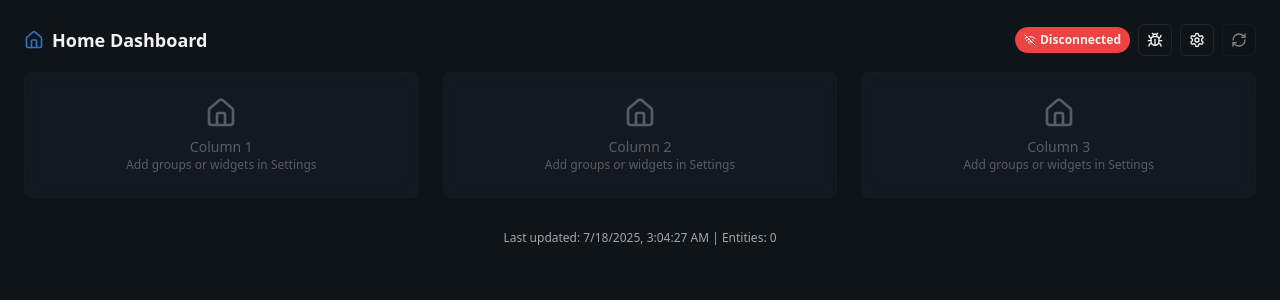
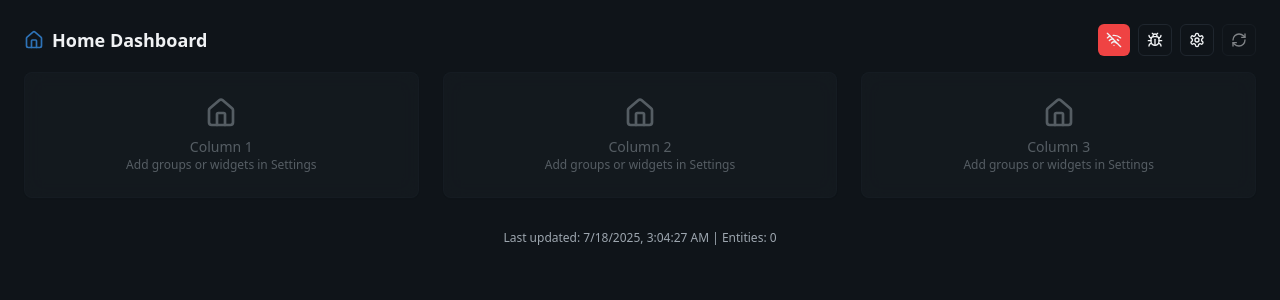
Before and after one commit to masterloucks/smart-home-mosaic-view, a React (Vite) app: page / in a window 1280 px wide. Shown: the top 300 px of the page. Built offline with nearby package versions, Linux system fonts and the light colour scheme.

Commit message:
Refactor: Remove text from icon button
Remove text from the icon button and make the icon clickable to navigate to settings.

```diff
--- a/src/pages/Index.tsx
+++ b/src/pages/Index.tsx
@@ -266,13 +266,15 @@ const Index = () => {
         </div>
 
         <div className="flex items-center gap-2">
-          <Badge
-            variant={isConnected ? "default" : "destructive"}
-            className="flex items-center gap-1 text-xs px-2 py-1"
-          >
-            {isConnected ? <Wifi className="h-3 w-3" /> : <WifiOff className="h-3 w-3" />}
-            {isConnected ? 'Connected' : 'Disconnected'}
-          </Badge>
+          <Link to="/settings">
+            <Button
+              variant={isConnected ? "default" : "destructive"}
+              size="sm"
+              className="h-8 w-8 p-0"
+            >
+              {isConnected ? <Wifi className="h-3 w-3" /> : <WifiOff className="h-3 w-3" />}
+            </Button>
+          </Link>
 
           <Link to="/connection-test">
             <Button
```
